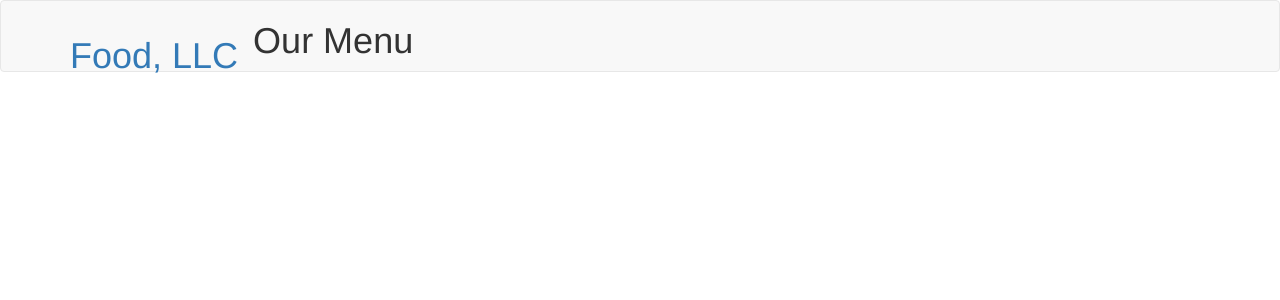
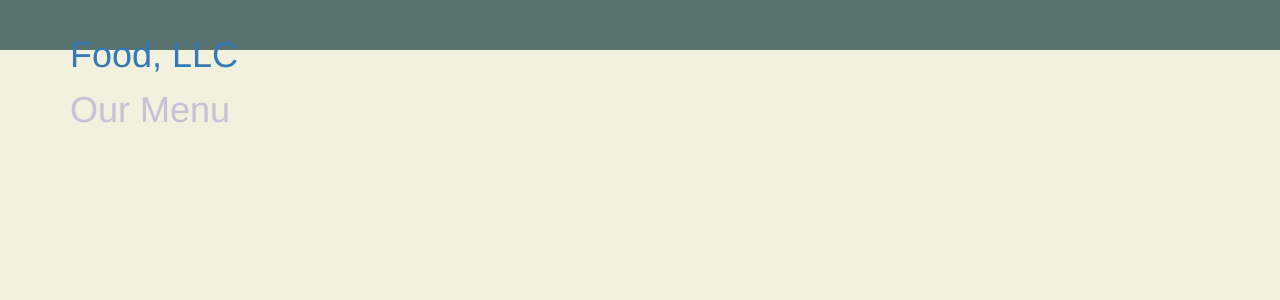
Before and after one commit to emmvalenti/emmvalenti.github.io, a Jekyll site: the page module3/index.html, which Jekyll copies as it is, in a window 1280 px wide. Shown: the top 300 px of the page. Built offline with Jekyll 4.4.1, drawn with Linux system fonts in a browser that asks for light colours.

Commit message:
add nav style

```diff
--- a/module3/css/style.css
+++ b/module3/css/style.css
@@ -0,0 +1,12 @@
+body{
+	font-size: 100%;
+	color: rgba(164,141,209,.5);
+	background-color: rgb(241,241,222);
+	font-family:;
+}
+
+#header-nav {
+	background-color: rgb(88,115,112);
+	border-radius: 0;
+	border: 0;
+}
--- a/module3/index.html
+++ b/module3/index.html
@@ -16,8 +16,12 @@
 					<a href="index.html"><h1>Food, LLC</h1></a>
 				</div>
 
+			</div>
+		</nav>
+	</header>
 
-	<h1>Our Menu</h1>
-
+	<div class="container">
+		<h1>Our Menu</h1>
+	</div>
 </body>
 </html>
```
